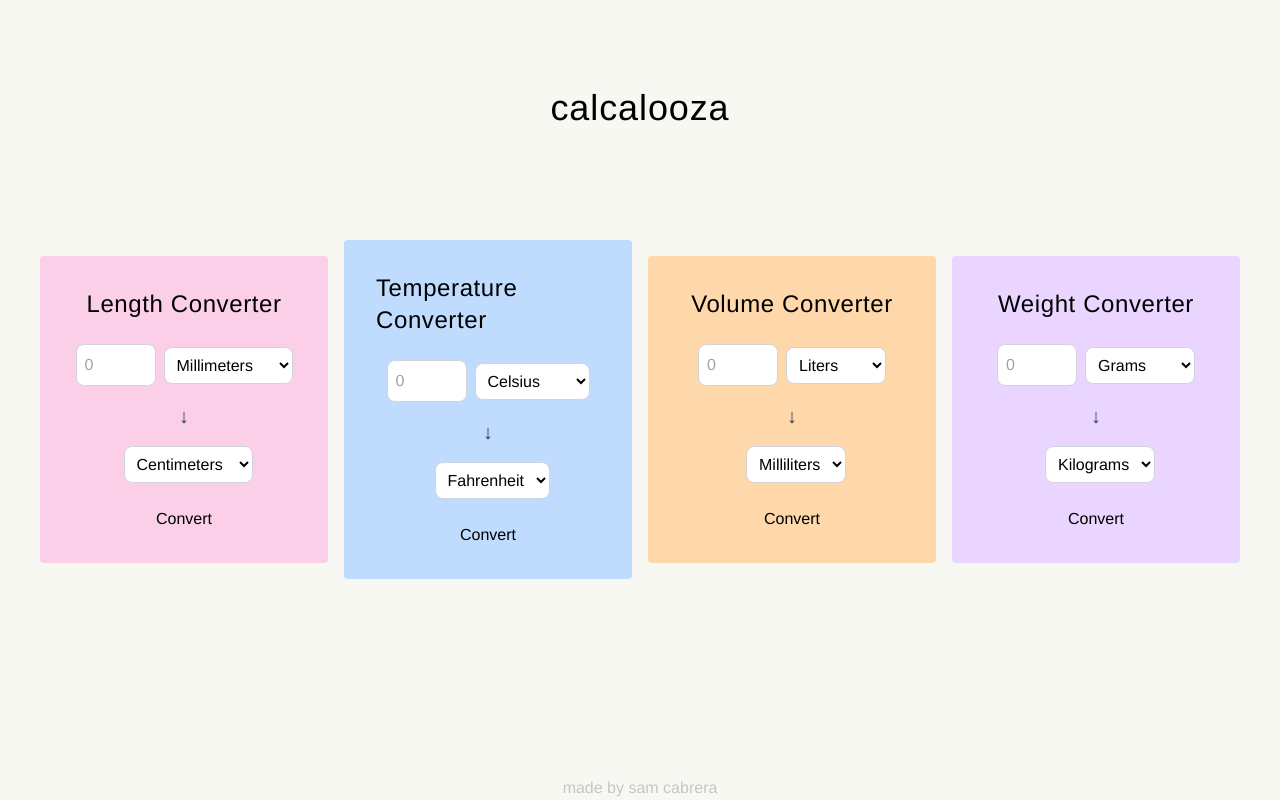
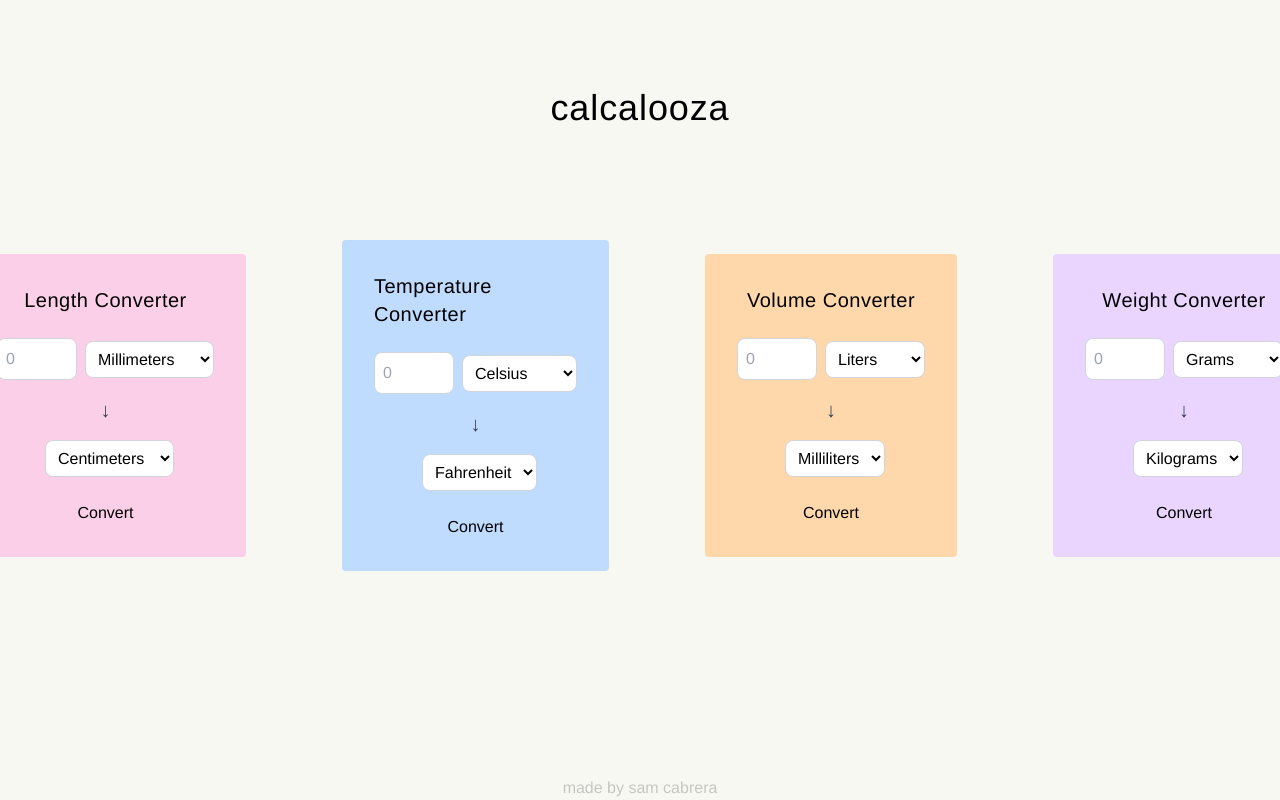
Before and after one commit to samanthacabrera/conversion-calculator, a React (Vite) app: page / in a window 1280 px wide. Built offline with nearby package versions, Linux system fonts and the light colour scheme.

Commit message:
updated desktop view of ConverterList

```diff
--- a/src/Converter.jsx
+++ b/src/Converter.jsx
@@ -39,7 +39,7 @@ const Converter = ({ conversionType }) => {
 
     return (
         <div className={`flex flex-col items-center p-8 ${bgColor} space-y-6 rounded`}>
-            <h2 className="text-2xl tracking-wide">{conversionType.charAt(0).toUpperCase() + conversionType.slice(1)} Converter</h2>
+            <h2 className="text-xl tracking-wide">{conversionType.charAt(0).toUpperCase() + conversionType.slice(1)} Converter</h2>
             <div className="flex flex-col items-center space-y-4">
                 <div className="flex items-center space-x-2">
                     <input
--- a/src/ConverterList.jsx
+++ b/src/ConverterList.jsx
@@ -20,7 +20,7 @@ const ConverterList = () => {
         ))}
       </div>
        {/* Desktop view */}
-      <div className="hidden lg:flex lg:justify-center lg:items-center lg:w-[1200px] lg:mt-24 space-x-4">
+      <div className="hidden lg:flex lg:justify-center lg:items-center lg:w-full lg:py-24 lg:overflow-x-scroll lg:scroll-smooth space-x-24">
         {converterTypes.map((converter) => (
           <div key={converter.value} className="w-full transition duration-300 hover:scale-110 hover:shadow-lg rounded-md">
             <Converter conversionType={converter.value} />
```
